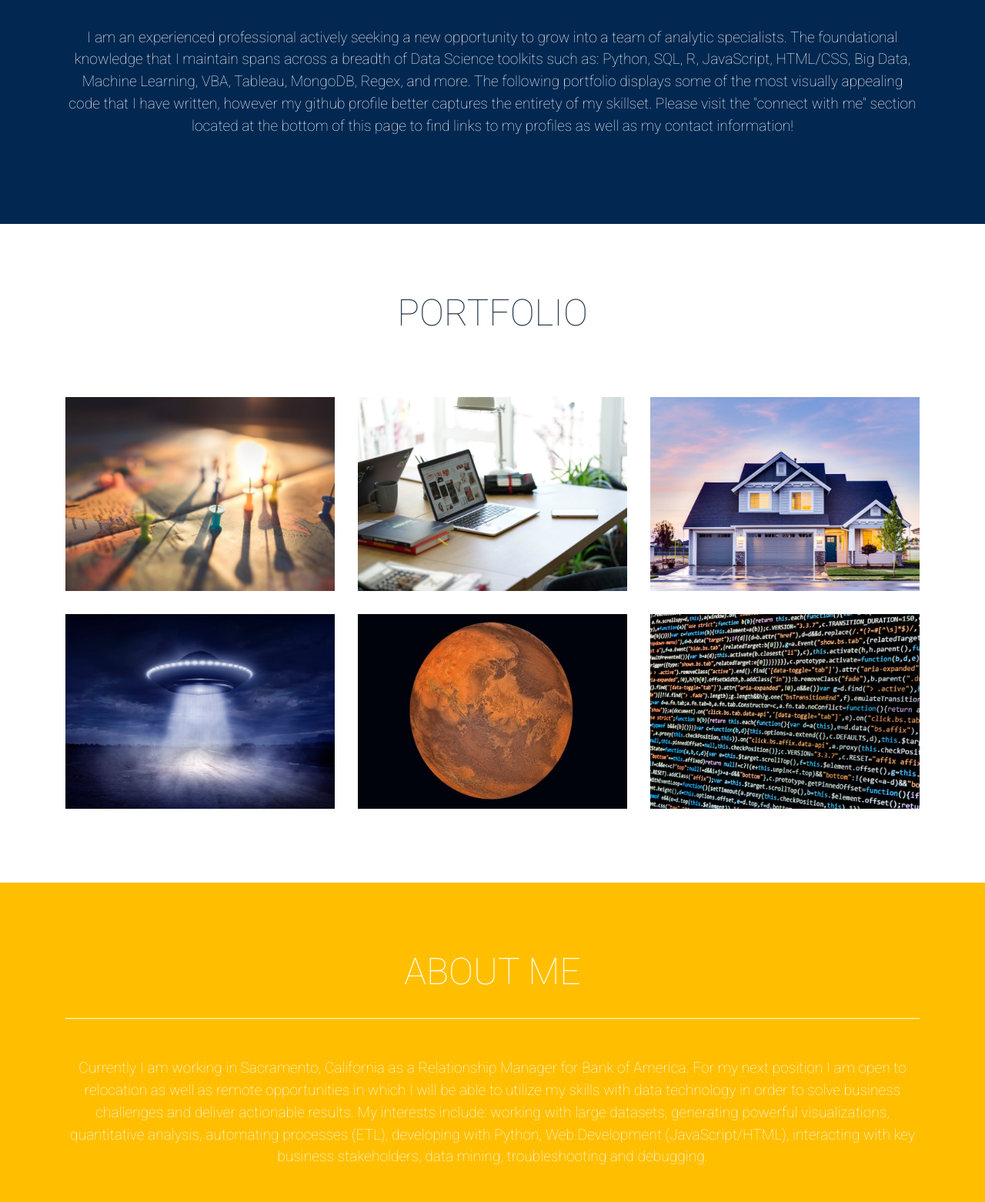
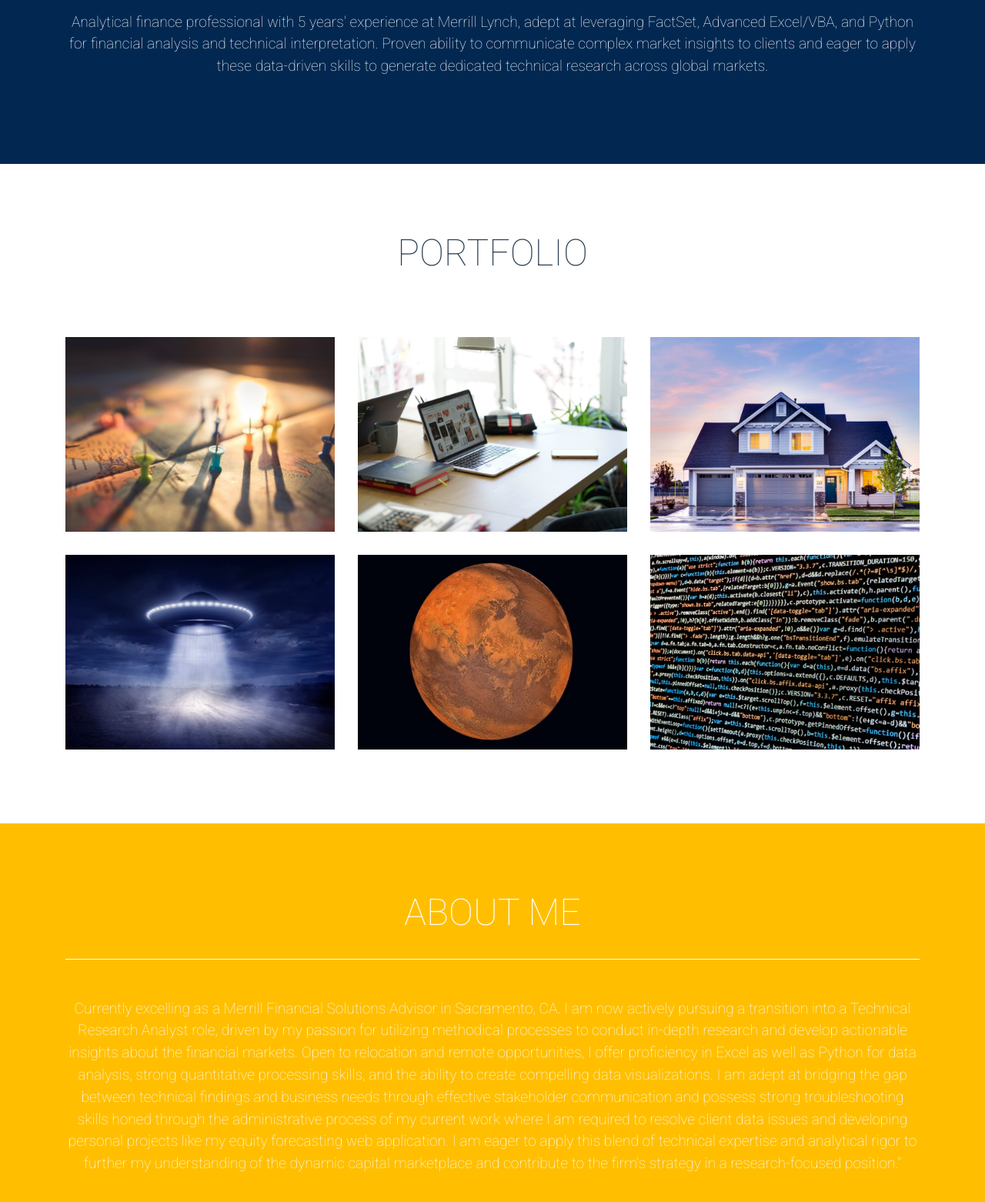
Before and after one commit to Ryan-Andrade/Professional-Portfolio, a plain HTML site: page index.html in a window 1280 px wide. Shown: the part 700-2262 px from the top of the page at 77% size. Drawn offline with nearby package versions, Linux system fonts and the light colour scheme; files whose address does not match are found by name.

Commit message:
Update resume link, remove buttons, add new image

```diff
--- a/index.html
+++ b/index.html
@@ -9,23 +9,18 @@
 
     <title>Ryan Andrade | Portfolio</title>
 
-    <!-- Bootstrap CSS -->
     <link rel="stylesheet" href="https://stackpath.bootstrapcdn.com/bootstrap/4.3.1/css/bootstrap.min.css"
         integrity="sha384-ggOyR0iXCbMQv3Xipma34MD+dH/1fQ784/j6cY/iJTQUOhcWr7x9JvoRxT2MZw1T" crossorigin="anonymous" />
 
-    <!-- Font Awesome -->
     <link rel="stylesheet" href="https://use.fontawesome.com/releases/v5.8.1/css/all.css"
         integrity="sha384-50oBUHEmvpQ+1lW4y57PTFmhCaXp0ML5d60M1M7uH2+nqUivzIebhndOJK28anvf" crossorigin="anonymous" />
 
-    <!-- Google Font -->
     <link href="https://fonts.googleapis.com/css?family=Roboto:100,300,400,500,700" rel="stylesheet" />
 
-    <!-- Custom styles for this template -->
     <link href="assets/css/styles.css" rel="stylesheet" />
 </head>
 
 <body id="page-top">
-    <!-- Navbar -->
     <nav class="navbar navbar-expand-lg bg-dark fixed-top text-uppercase" id="mainNav">
         <div class="container">
             <button class="navbar-toggler navbar-toggler-right text-uppercase text-white rounded" type="button"
@@ -52,7 +47,6 @@
         </div>
     </nav>
 
-    <!-- Header -->
     <header class="masthead text-white text-center">
         <style> header {background-color: #022851} </style>
         <div class="container">
@@ -60,24 +54,20 @@
             <h1 class="mb-0">Hi, I'm Ryan!</h1>
             <hr />
             <h2 class="mb-0">
-                Data Analyst - Programming Enthusiast - Technologist
+                Data Analyst - Market Researcher - Trusted Advisor
             </h2>
 
-            <!-- Replace this text with your brand statement or other short text about you. -->
             <p class="brand-statement">
-                I am an experienced professional actively seeking a new opportunity to grow into a team of analytic specialists.
-                The foundational knowledge that I maintain spans across a breadth of Data Science toolkits such as:
-                Python, SQL, R, JavaScript, HTML/CSS, Big Data, Machine Learning, VBA, Tableau, MongoDB, Regex, and more.
-                The following portfolio displays some of the most visually appealing code
-                that I have written, however my github profile better captures the entirety of my skillset.
-                Please visit the "connect with me" section located at the bottom of this page to find links
-                to my profiles as well as my contact information!
+                Analytical finance professional with 5 years' experience at Merrill Lynch,
+                adept at leveraging FactSet, Advanced Excel/VBA, and Python for financial
+                analysis and technical interpretation. Proven ability to communicate complex
+                market insights to clients  and eager to apply these data-driven skills to
+                generate dedicated technical research across global markets.
 
             </p>
         </div>
     </header>
 
-    <!-- Portfolio Grid Section -->
     <section class="portfolio" id="portfolio">
         <div class="container">
             <h2 class="text-center text-uppercase text-secondary mb-0">
@@ -85,7 +75,6 @@
             </h2>
             <hr class="star-dark mb-5" />
 
-            <!-- Each project should include a header and a picture or animated gif.-->
             <div class="row">
                 <div class="col-md-6 col-lg-4">
                     <a class="portfolio-item d-block mx-auto" data-toggle="modal" data-target="#portfolio-modal-1">
@@ -157,26 +146,34 @@
         </div>
     </section>
 
-    <!-- About Section -->
     <section class="text-white mb-0" id="about">
         <div class="container">
             <h2 class="text-center text-uppercase text-white">About Me</h2>
             <hr class="star-light mb-5" />
 
             <p class="about-me text-center">
-                Currently I am working in Sacramento, California as a Relationship Manager for Bank of America. For my
-                next position I am open to relocation as well as remote opportunities in which I will be able to utilize my skills with data technology in order to solve business challenges
-                and deliver actionable results. My interests include: working with large datasets, generating powerful visualizations, quantitative analysis,
-                automating processes (ETL), developing with Python, Web Development (JavaScript/HTML), interacting with key business stakeholders,
-                data mining, troubleshooting and debugging.
+                Currently excelling as a Merrill Financial Solutions Advisor
+                in Sacramento, CA. I am now actively pursuing a transition into a
+                Technical Research Analyst role, driven by my passion for utilizing
+                methodical processes to conduct in-depth research and develop actionable
+                insights about the financial markets. Open to relocation and remote opportunities, I offer
+                proficiency in Excel as well as Python for data analysis,
+                strong quantitative processing skills, and the ability to create
+                compelling data visualizations. I am adept at bridging the gap
+                between technical findings and business needs through effective
+                stakeholder communication and possess strong troubleshooting skills
+                honed through the administrative process of my current work where I am
+                required to resolve client data issues and developing personal projects
+                like my equity forecasting web application. I am eager to apply this blend of
+                technical expertise and analytical rigor to further my understanding of
+                the dynamic capital marketplace and contribute to the firm's strategy
+                in a research-focused position."
             </p>
         </div>
         <div class="container">
             <div class="col-md-10 offset-md-1">
                 <div class="row text-center skills-row">
 
-                    <!-- Replace these icons and text with skills you want to show case -->
-                    <!-- You should ideally not include any more than 5-6 tech skills -->
                     <div class="col">
                         <i class="fab fa-python fa-3x"></i>
                     </div>
@@ -195,7 +192,7 @@
                 </div>
             </div>
             <div class="text-center mt-4">
-                <a class="btn btn-lg btn-outline-light" href="https://drive.google.com/file/d/1hDhCdUSNyj2LgqCobJEn3KQHJju08nex/view?ths=true">
+                <a class="btn btn-lg btn-outline-light" href="https://drive.google.com/file/d/1JlcG0OESYCUpCDWFXhQdFXQbI0pF0nCo/view?usp=sharing">
                     <i class="fas fa-download mr-2"></i>
                     Resume
                 </a>
@@ -203,7 +200,6 @@
         </div>
     </section>
 
-    <!-- Education -->
     <section class="education" id="education">
         <div class="container">
             <h2 class="text-center text-uppercase text-secondary mb-0">
@@ -253,7 +249,6 @@
         </div>
     </section>
 
-    <!-- Footer -->
     <footer class="footer text-center" id="connect">
         <div class="container">
             <div class="row">
@@ -283,14 +278,10 @@
 
     <div class="copyright py-4 text-center text-white">
         <div class="container">
-            <small>Copyright &copy; Ryan Andrade 2022</small>
+            <small>Copyright &copy; Ryan Andrade 2025</small>
         </div>
     </div>
 
-
-
-    <!-- Portfolio Modals: These are what open up when you click on each project. Replace the information as needed. -->
-    <!-- Portfolio Modal 1 -->
     <div class="modal portfolio-modal mfp-hide" id="portfolio-modal-1">
         <div class="portfolio-modal-dialog bg-white">
             <a class="close-button portfolio-modal-dismiss" href="#" data-dismiss="modal">
@@ -313,8 +304,6 @@
                             correlates to the magnitude of the Earthquake. Additionally each circle
                             includes popup information which relays the location and exact magnitude.
                         </p>
-                        <a class="btn btn-primary portfolio-modal-dismiss" href="https://ryan-andrade.github.io/Mapping-Website/">
-                            Live Demo</a>
                         <a class="btn btn-primary portfolio-modal-dismiss" href="https://github.com/Ryan-Andrade/Mapping_Earthquakes">
                             View Code</a>
                     </div>
@@ -323,7 +312,6 @@
         </div>
     </div>
 
-    <!-- Portfolio Modal 2 -->
     <div class="modal portfolio-modal mfp-hide" id="portfolio-modal-2">
         <div class="portfolio-modal-dialog bg-white">
             <a class="close-button portfolio-modal-dismiss" href="#" data-dismiss="modal">
@@ -353,7 +341,6 @@
         </div>
     </div>
 
-    <!-- Portfolio Modal 3 -->
     <div class="modal portfolio-modal mfp-hide" id="portfolio-modal-3">
         <div class="portfolio-modal-dialog bg-white">
             <a class="close-button portfolio-modal-dismiss" href="#" data-dismiss="modal">
@@ -376,10 +363,6 @@
                             belly buttons, how often they wash their belly buttons and
                             the bacterial cultures per sample.
                         </p>
-                        <a class="btn btn-primary portfolio-modal-dismiss" href="https://ryan-andrade.github.io/Belly-Button-Biodiversity/">
-                            Live Demo
-                        </a>
-
                         <a class="btn btn-primary portfolio-modal-dismiss" href="https://github.com/Ryan-Andrade/Belly-Button-Biodiversity">
                             View Code</a>
                     </div>
@@ -388,7 +371,6 @@
         </div>
     </div>
 
-    <!-- Portfolio Modal 4 -->
     <div class="modal portfolio-modal mfp-hide" id="portfolio-modal-4">
         <div class="portfolio-modal-dialog bg-white">
             <a class="close-button portfolio-modal-dismiss" href="#" data-dismiss="modal">
@@ -420,7 +402,6 @@
         </div>
     </div>
 
-    <!-- Portfolio Modal 5 -->
     <div class="modal portfolio-modal mfp-hide" id="portfolio-modal-5">
         <div class="portfolio-modal-dialog bg-white">
             <a class="close-button portfolio-modal-dismiss" href="#" data-dismiss="modal">
@@ -439,10 +420,6 @@
                             then was deployed via Heroku. The application scrapes three different websites containing various information about the red planet,
                             stores the non-tabular data into a remote MongoDB connection, and displays the updated information in HTML.
                         </p>
-                        <a class="btn btn-primary portfolio-modal-dismiss" href="https://mars-web-scrape.herokuapp.com/">
-                            Live Demo
-                        </a>
-
                         <a class="btn btn-primary portfolio-modal-dismiss" href="https://github.com/Ryan-Andrade/Mission-to-Mars">
                             View Code</a>
                     </div>
@@ -451,7 +428,6 @@
         </div>
     </div>
 
-    <!-- Portfolio Modal 6 -->
     <div class="modal portfolio-modal mfp-hide" id="portfolio-modal-6">
         <div class="portfolio-modal-dialog bg-white">
             <a class="close-button portfolio-modal-dismiss" href="#" data-dismiss="modal">
@@ -473,7 +449,7 @@
                             would like to predict and customize the algorithm as well as the training
                             period that they would like the machine to train with.
                         </p>
-                        <a class="btn btn-primary portfolio-modal-dismiss" href="http://closing-price-prediction.herokuapp.com/">
+                         <a class="btn btn-primary portfolio-modal-dismiss" href="https://closing-price-prediction-a4fe742bc696.herokuapp.com/">
                             Live Demo
                         </a>
 
@@ -485,7 +461,6 @@
         </div>
     </div>
 
-    <!-- Bootstrap core JavaScript -->
     <script src="https://code.jquery.com/jquery-3.3.1.slim.min.js"
         integrity="sha384-q8i/X+965DzO0rT7abK41JStQIAqVgRVzpbzo5smXKp4YfRvH+8abtTE1Pi6jizo"
         crossorigin="anonymous"></script>
@@ -496,7 +471,6 @@
         integrity="sha384-JjSmVgyd0p3pXB1rRibZUAYoIIy6OrQ6VrjIEaFf/nJGzIxFDsf4x0xIM+B07jRM"
         crossorigin="anonymous"></script>
 
-    <!-- Plugin JavaScript -->
     <script src="https://code.jquery.com/ui/1.12.0/jquery-ui.js"
         integrity="sha256-0YPKAwZP7Mp3ALMRVB2i8GXeEndvCq3eSl/WsAl1Ryk=" crossorigin="anonymous"></script>
 </body>
```
Also changed, not shown: assets/img/ryan.jpg, 3 other files.
